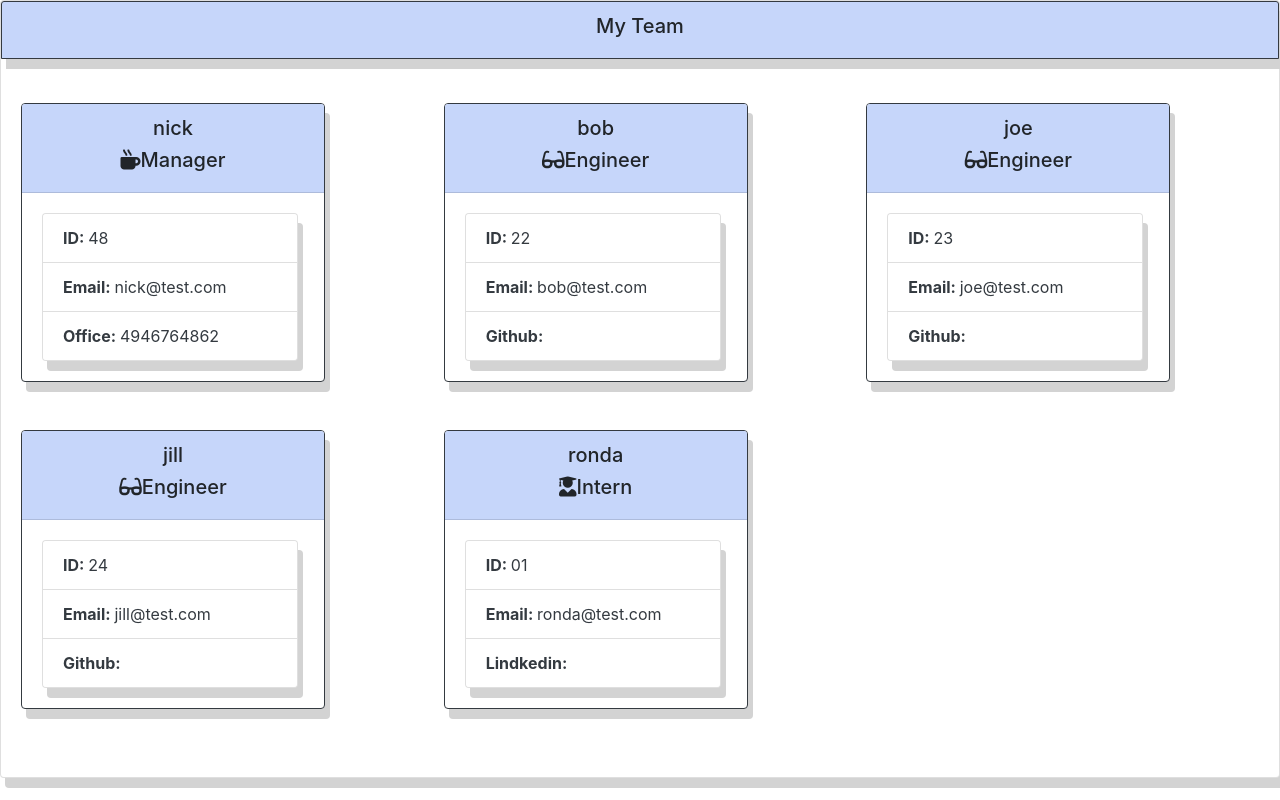
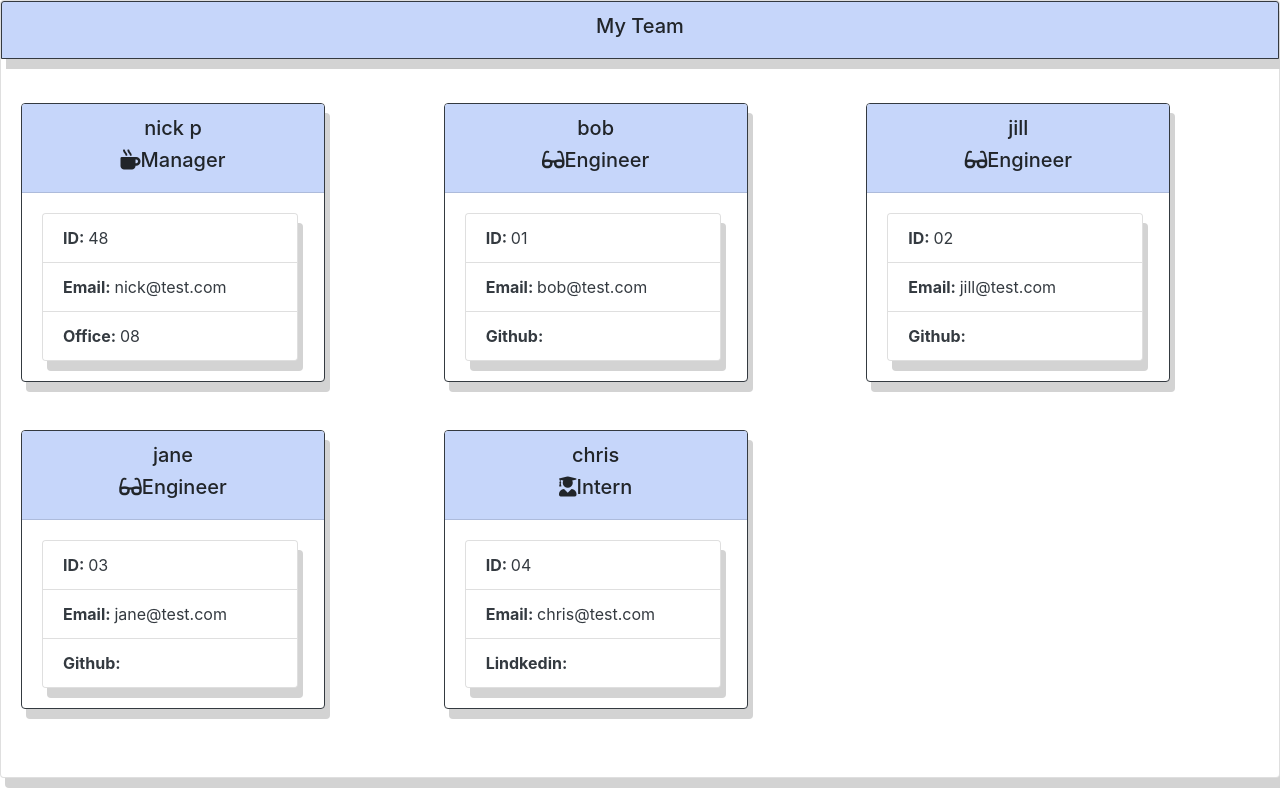
Before and after one commit to nickpoly48/templateEngine, a plain HTML site: page index.html in a window 1280 px wide. Drawn offline with nearby package versions, Linux system fonts and the light colour scheme; a web font is replaced by a local one.

Commit message:
tested app for functionality

```diff
--- a/index.html
+++ b/index.html
@@ -53,7 +53,7 @@
                             <div class="col mb-4">
                                 <div class="card border-dark mb-4" style="width: 19rem;">
                                     <div class="card-header">
-                                        <h5>nick</h5>
+                                        <h5>nick p</h5>
                                         <h5><i class="fas fa-mug-hot"></i>Manager</h5>
                                     </div>
                                     <div class="card-body text-dark">
@@ -61,7 +61,7 @@
                                             <ul class="list-group list-group-flush">
                                                 <li class="list-group-item" style="text-align:left"><strong>ID: </strong>48</li>
                                                 <li class="list-group-item" style="text-align:left"><strong>Email: </strong>nick@test.com</li>
-                                                <li class="list-group-item" style="text-align:left"><strong>Office: </strong>4946764862
+                                                <li class="list-group-item" style="text-align:left"><strong>Office: </strong>08
                                                 </li>
                                             </ul>
                                         </div>
@@ -78,26 +78,8 @@
                                     <div class="card-body text-dark">
                                         <div class="card" style="width: 16rem;">
                                             <ul class="list-group list-group-flush">
-                                                <li class="list-group-item" style="text-align:left"><strong>ID: </strong>22</li>
+                                                <li class="list-group-item" style="text-align:left"><strong>ID: </strong>01</li>
                                                 <li class="list-group-item" style="text-align:left"><strong>Email: </strong>bob@test.com</li>
-                                                <li class="list-group-item" style="text-align:left"><strong>Github: </strong></li>
-                                            </ul>
-                                        </div>
-                                    </div>
-                                </div>
-                            </div>
-
-                            <div class="col mb-4">
-                                <div class="card border-dark mb-4" style="width: 19rem;">
-                                    <div class="card-header">
-                                        <h5>joe</h5>
-                                        <h5><i class="fas fa-glasses"></i>Engineer</h5>
-                                    </div>
-                                    <div class="card-body text-dark">
-                                        <div class="card" style="width: 16rem;">
-                                            <ul class="list-group list-group-flush">
-                                                <li class="list-group-item" style="text-align:left"><strong>ID: </strong>23</li>
-                                                <li class="list-group-item" style="text-align:left"><strong>Email: </strong>joe@test.com</li>
                                                 <li class="list-group-item" style="text-align:left"><strong>Github: </strong></li>
                                             </ul>
                                         </div>
@@ -114,7 +96,7 @@
                                     <div class="card-body text-dark">
                                         <div class="card" style="width: 16rem;">
                                             <ul class="list-group list-group-flush">
-                                                <li class="list-group-item" style="text-align:left"><strong>ID: </strong>24</li>
+                                                <li class="list-group-item" style="text-align:left"><strong>ID: </strong>02</li>
                                                 <li class="list-group-item" style="text-align:left"><strong>Email: </strong>jill@test.com</li>
                                                 <li class="list-group-item" style="text-align:left"><strong>Github: </strong></li>
                                             </ul>
@@ -126,14 +108,32 @@
                             <div class="col mb-4">
                                 <div class="card border-dark mb-4" style="width: 19rem;">
                                     <div class="card-header">
-                                        <h5>ronda</h5>
+                                        <h5>jane</h5>
+                                        <h5><i class="fas fa-glasses"></i>Engineer</h5>
+                                    </div>
+                                    <div class="card-body text-dark">
+                                        <div class="card" style="width: 16rem;">
+                                            <ul class="list-group list-group-flush">
+                                                <li class="list-group-item" style="text-align:left"><strong>ID: </strong>03</li>
+                                                <li class="list-group-item" style="text-align:left"><strong>Email: </strong>jane@test.com</li>
+                                                <li class="list-group-item" style="text-align:left"><strong>Github: </strong></li>
+                                            </ul>
+                                        </div>
+                                    </div>
+                                </div>
+                            </div>
+
+                            <div class="col mb-4">
+                                <div class="card border-dark mb-4" style="width: 19rem;">
+                                    <div class="card-header">
+                                        <h5>chris</h5>
                                         <h5><i class="fas fa-user-graduate"></i>Intern</h5>
                                     </div>
                                     <div class="card-body text-dark">
                                         <div class="card" style="width: 16rem;">
                                             <ul class="list-group list-group-flush">
-                                                <li class="list-group-item" style="text-align:left"><strong>ID: </strong>01</li>
-                                                <li class="list-group-item" style="text-align:left"><strong>Email: </strong>ronda@test.com</li>
+                                                <li class="list-group-item" style="text-align:left"><strong>ID: </strong>04</li>
+                                                <li class="list-group-item" style="text-align:left"><strong>Email: </strong>chris@test.com</li>
                                                 <li class="list-group-item" style="text-align:left"><strong>Lindkedin: </strong>
                                                 </li>
                                             </ul>
```
Also changed, not shown: Assets/myTeamHTML.png (added), Assets/templateEngine.png (deleted).
